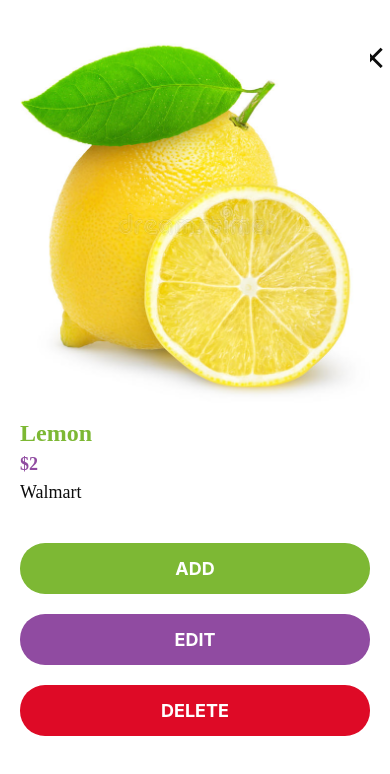
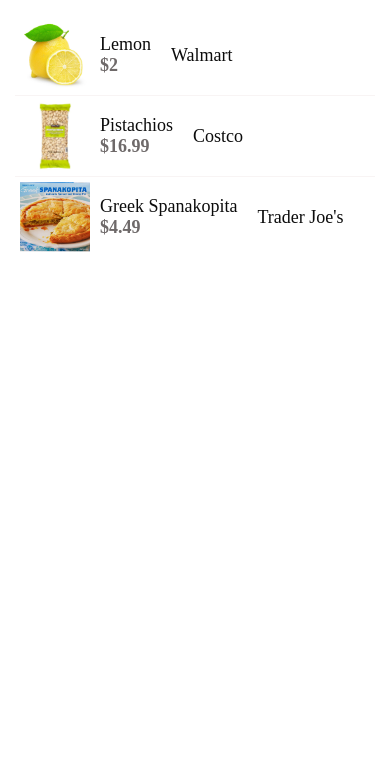
Before and after one commit to GalinaR/myBasket, a React Native app: screen / in a window 390 px wide. Shown: the top 774 px of the page. Built offline with nearby package versions, Linux system fonts and the light colour scheme.

Commit message:
Refactored ListProduct and ListingProductScreen. Added ListItemSeparator component

```diff
--- a/App.js
+++ b/App.js
@@ -9,9 +9,9 @@
   // return <WelcomeScreen />;
   // return <LoginScreen />;
   // return <RegisterScreen />;
-  // return <ListingProductsScreen />;
+  return <ListingProductsScreen />;
   // return <CreatingProductScreen />;
-  return <ViewProductScreen />;
+  // return <ViewProductScreen />;
 }
 
 // const styles = StyleSheet.create({
--- /dev/null
+++ b/app/components/ListItemSeparator.js
@@ -0,0 +1,18 @@
+import React from "react";
+import { StyleSheet, View } from "react-native";
+
+import colors from "../config/colors";
+
+function ListItemSeparator() {
+  return <View style={styles.separator} />;
+}
+
+const styles = StyleSheet.create({
+  separator: {
+    width: "100%",
+    height: 1,
+    backgroundColor: colors.light,
+  },
+});
+
+export default ListItemSeparator;
--- a/app/components/ListProduct.js
+++ b/app/components/ListProduct.js
@@ -1,5 +1,5 @@
 import React from "react";
-import { View, Image, StyleSheet } from "react-native";
+import { View, Image, StyleSheet, FlatList } from "react-native";
 
 import colors from "../config/colors";
 import AppText from "./AppText";
@@ -20,12 +20,13 @@
 const styles = StyleSheet.create({
   container: {
     // borderRadius: 15,
-    widht: "100%",
-    height: 70,
-    backgroundColor: colors.white,
+    // widht: "100%",
+    // height: 70,
+    // backgroundColor: colors.white,
     // marginBottom: 20,
     // overflow: "hidden",
     flexDirection: "row",
+    padding: 5,
   },
   image: {
     width: 70,
--- a/app/screens/ListingProductsScreen.js
+++ b/app/screens/ListingProductsScreen.js
@@ -1,10 +1,33 @@
 import React from "react";
-import { Image, View, StyleSheet } from "react-native";
+import { StyleSheet, FlatList, View } from "react-native";
 
-import AppText from "../components/AppText";
-import colors from "../config/colors";
+import ListItemSeparator from "../components/ListItemSeparator";
 import ListProduct from "../components/ListProduct";
 import Screen from "../components/Screen";
+
+const products = [
+  {
+    id: 1,
+    title: "Lemon",
+    price: "2",
+    store: "Walmart",
+    image: require("../assets/lemon.jpeg"),
+  },
+  {
+    id: 2,
+    title: "Pistachios",
+    price: "16.99",
+    store: "Costco",
+    image: require("../assets/pistachios.jpeg"),
+  },
+  {
+    id: 3,
+    title: "Greek Spanakopita",
+    price: "4.49",
+    store: "Trader Joe's",
+    image: require("../assets/spanakopita.jpeg"),
+  },
+];
 
 function ListingProductsScreen(props) {
   return (
@@ -16,12 +39,25 @@
     //   </View>
     // </View>
     <Screen style={styles.container}>
-      <ListProduct
+      <FlatList
+        data={products}
+        keyExtractor={(products) => products.id.toString()}
+        renderItem={({ item }) => (
+          <ListProduct
+            title={item.title}
+            price={item.price}
+            store={item.store}
+            image={item.image}
+          />
+        )}
+        ItemSeparatorComponent={ListItemSeparator}
+      />
+      {/* <ListProduct
         title="Lemon"
         price="2"
         image={require("../assets/lemon.jpeg")}
         store="Walmart"
-      />
+      /> */}
     </Screen>
   );
 }
```
Also changed, not shown: app/assets/pistachios.jpeg (added), app/assets/spanakopita.jpeg (added).
